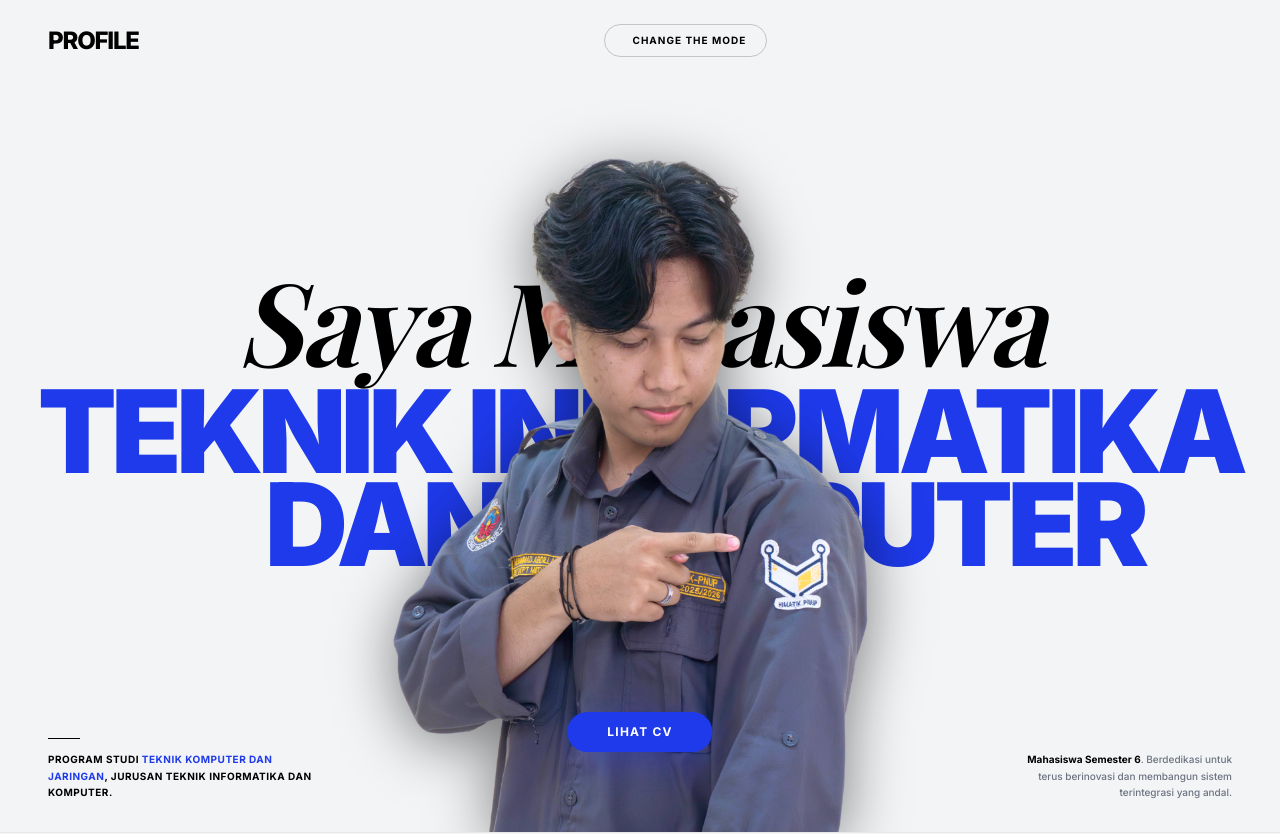
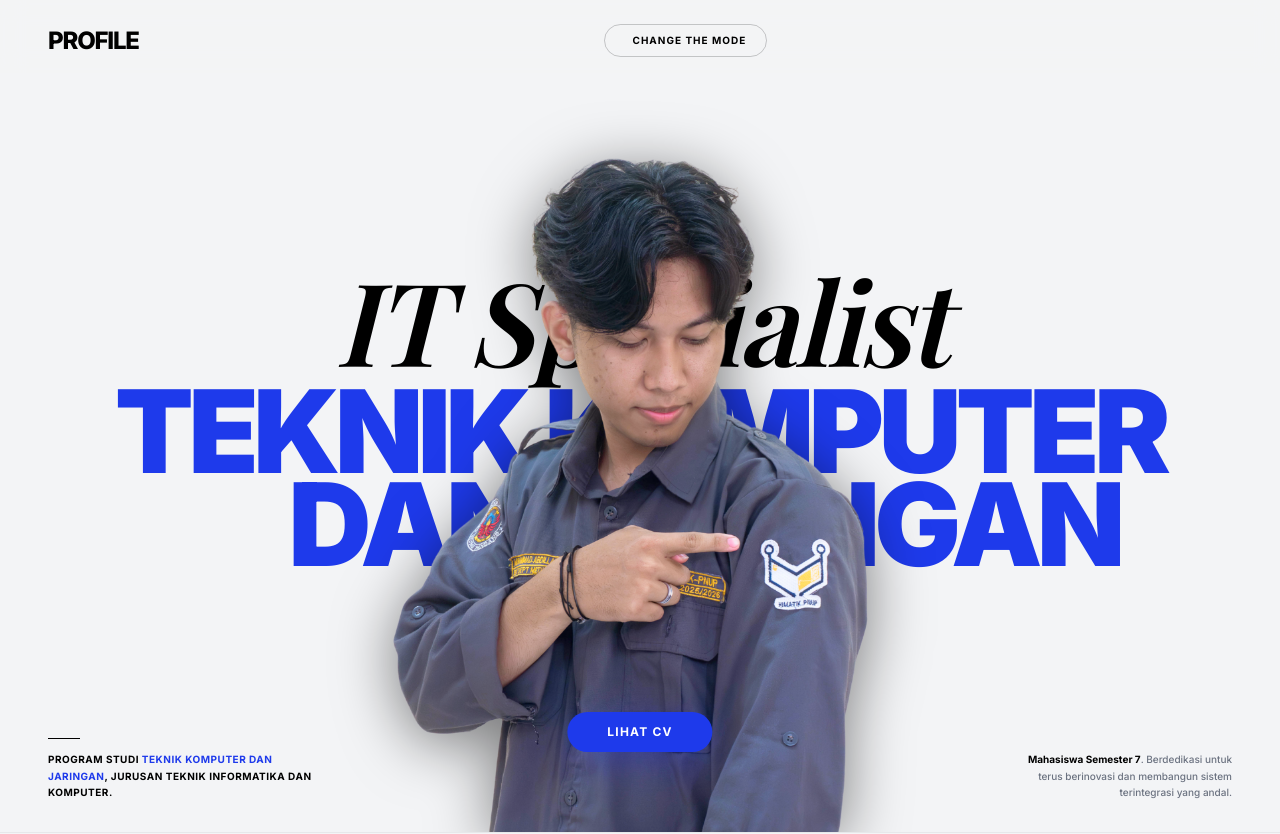
Before and after one commit to Abdillah7742/Profile_Abdillah, a website: page index.html in a window 1280 px wide. Shown: the top 834 px of the page. Drawn offline with nearby package versions, Linux system fonts and the light colour scheme; animation ran at ten frames a second; some icons are missing; a web font is replaced by a local one.

Commit message:
feat: perbarui headline profil menjadi Technology & Infrastructure Developer dan jurusan ke TKJ

```diff
--- a/data.json
+++ b/data.json
@@ -1,12 +1,12 @@
 {
   "profile": {
-    "judul": "Saya Mahasiswa",
-    "jurusan": "TEKNIK INFORMATIKA DAN KOMPUTER",
+    "judul": "IT Specialist",
+    "jurusan": "TEKNIK KOMPUTER DAN JARINGAN",
     "name": "Muhammad Abdillah Ahmad",
-    "status": "Mahasiswa Semester 6",
+    "status": "Mahasiswa Semester 7",
     "department": "Teknik Informatika dan Komputer",
     "program": "Teknik Komputer dan Jaringan",
-    "about": "Halo! Saya Muhammad Abdillah Ahmad, mahasiswa semester 6 Teknik Komputer dan Jaringan di Politeknik Negeri Ujung Pandang yang berdedikasi dalam menjembatani fungsionalitas sistem dengan infrastruktur IT yang tangguh. Sebagai pengembang web, saya memiliki pengalaman dalam menggunakan framework Laravel dan Flask, serta saat ini tengah memperluas kapabilitas front-end menggunakan React JS. Tidak hanya fokus pada perangkat lunak, saya juga aktif mendalami manajemen server dan jaringan melalui pengelolaan homelab mandiri serta konfigurasi perangkat Mikrotik. Berbekal pengalaman sebagai desainer di berbagai kepanitiaan dan organisasi, saya mampu bekerja secara kolaboratif dalam tim untuk menghasilkan solusi teknis yang efisien dan terstruktur.",
+    "about": "Halo! Saya Muhammad Abdillah Ahmad, mahasiswa semester 7 Teknik Komputer dan Jaringan di Politeknik Negeri Ujung Pandang yang berdedikasi dalam menjembatani fungsionalitas sistem dengan infrastruktur IT yang tangguh. Sebagai pengembang web, saya memiliki pengalaman dalam menggunakan framework Laravel dan Flask, serta saat ini tengah memperluas kapabilitas front-end menggunakan React JS. Tidak hanya fokus pada perangkat lunak, saya juga aktif mendalami manajemen server dan jaringan melalui pengelolaan homelab mandiri serta konfigurasi perangkat Mikrotik. Berbekal pengalaman sebagai desainer di berbagai kepanitiaan dan organisasi, saya mampu bekerja secara kolaboratif dalam tim untuk menghasilkan solusi teknis yang efisien dan terstruktur.",
     "cv_link": "#"
   },
   "social_media": [
--- a/index.html
+++ b/index.html
@@ -277,7 +277,7 @@
                 <!-- Stats Row -->
                 <div class="flex flex-wrap justify-center md:justify-start items-center gap-8 md:gap-16 mb-12">
                     <div class="text-center md:text-left">
-                        <h3 class="text-primary-600 font-black text-5xl md:text-6xl mb-1">6</h3>
+                        <h3 class="text-primary-600 font-black text-5xl md:text-6xl mb-1">7</h3>
                         <p class="text-xs text-gray-500 uppercase tracking-widest font-bold">Semester</p>
                     </div>
                     <div class="text-center md:text-left">
```
